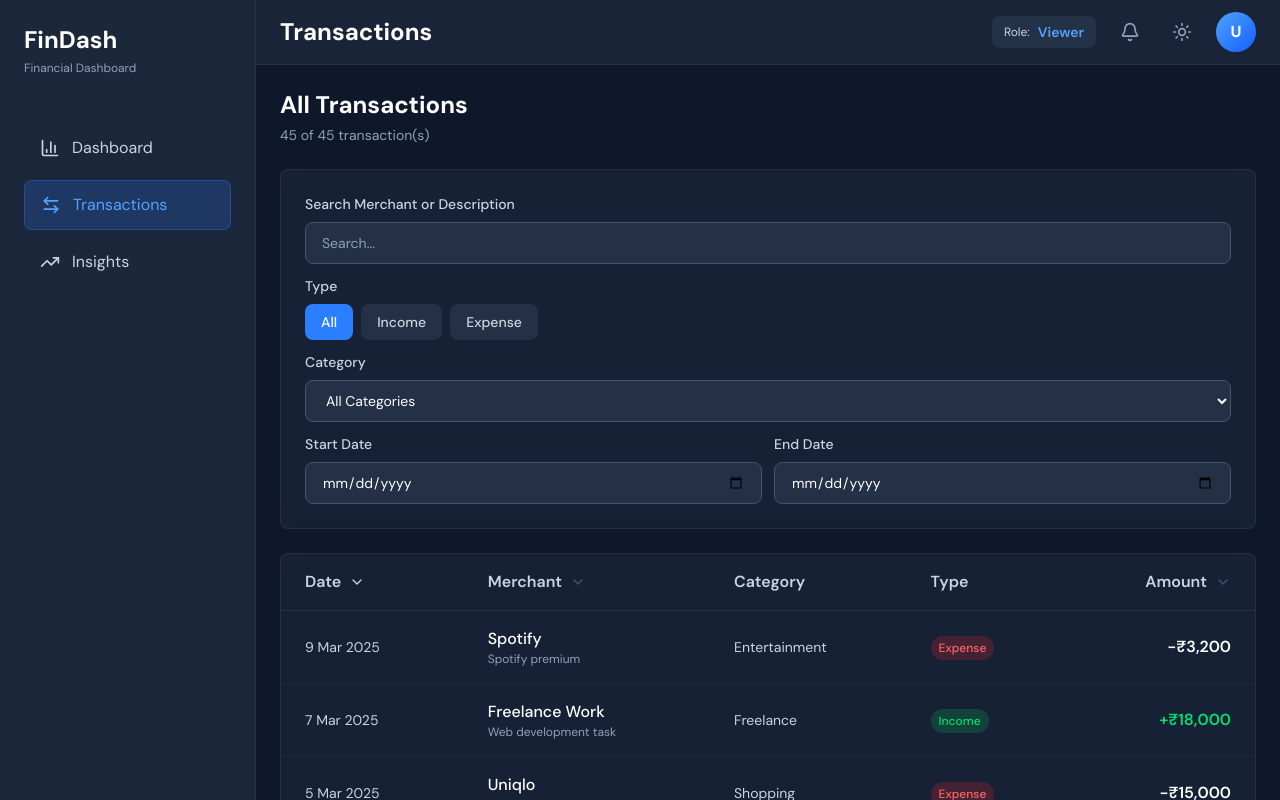
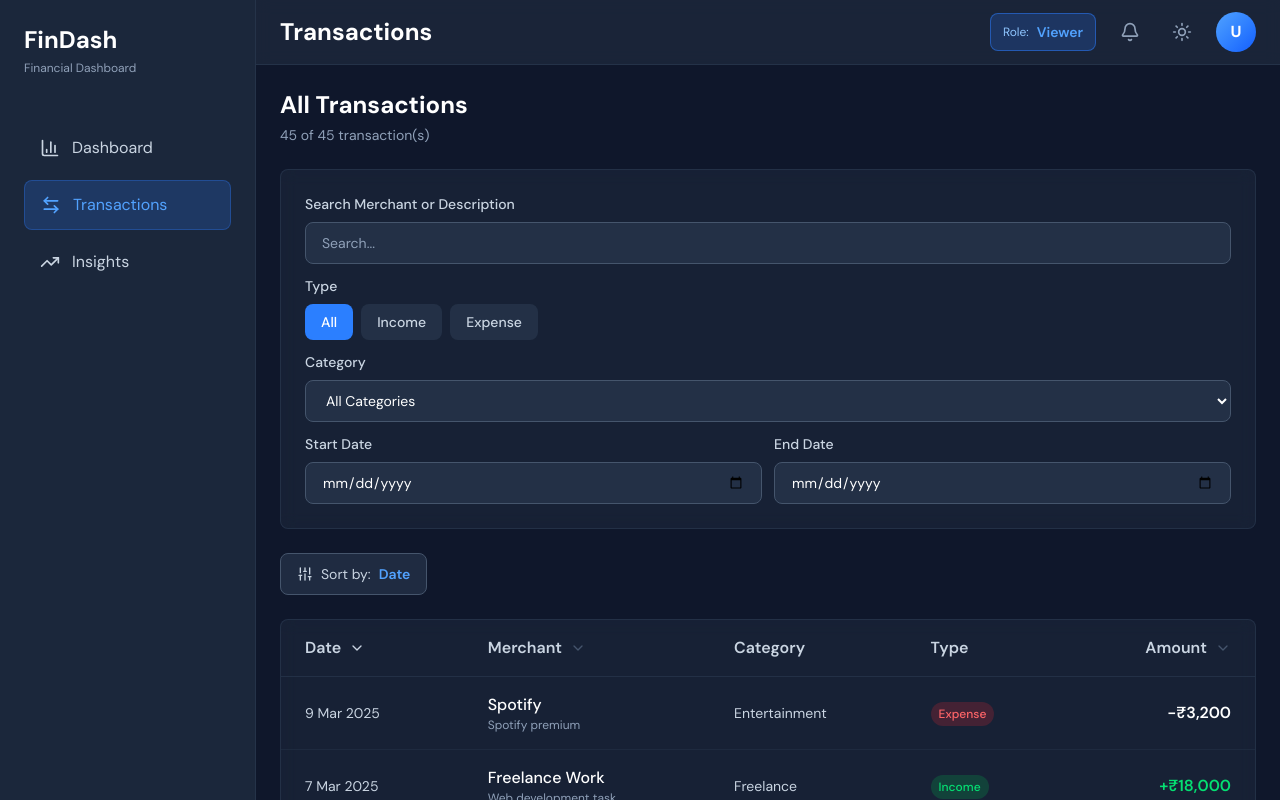
Before and after one commit to Uzair-23/finance-dashboard, a React (Vite) app: page /transactions in a window 1280 px wide. Shown: the top 800 px of the page. Built offline with nearby package versions, Linux system fonts and the light colour scheme.

Commit message:
improved the placing of buttons

```diff
--- a/src/components/layout/Navbar.jsx
+++ b/src/components/layout/Navbar.jsx
@@ -7,7 +7,12 @@ import { useRole } from '../../hooks';
  */
 const Navbar = ({ title = 'Dashboard', onExport }) => {
   const { isDarkMode, toggleDarkMode } = useDarkModeStore();
-  const { currentRole } = useRole();
+  const { currentRole, setRole } = useRole();
+
+  const toggleRole = () => {
+    const newRole = currentRole === 'Admin' ? 'Viewer' : 'Admin';
+    setRole(newRole);
+  };
 
   return (
     <nav className="sticky top-0 z-40 bg-slate-800/80 backdrop-blur border-b border-slate-700/50">
@@ -19,11 +24,15 @@ const Navbar = ({ title = 'Dashboard', onExport }) => {
 
         {/* Actions */}
         <div className="flex items-center gap-2 sm:gap-4 shrink-0">
-          {/* Role Badge */}
-          <div className="hidden sm:flex items-center gap-2 px-3 py-1.5 bg-slate-700/50 rounded-lg">
-            <span className="text-xs font-dm-sans text-slate-300">Role:</span>
+          {/* Role Toggle Button */}
+          <button
+            onClick={toggleRole}
+            className="hidden sm:flex items-center gap-2 px-3 py-2 bg-blue-500/20 hover:bg-blue-500/30 border border-blue-500/50 rounded-lg transition-colors duration-200 group"
+            title="Toggle between Admin and Viewer"
+          >
+            <span className="text-xs font-dm-sans text-blue-300">Role:</span>
             <span className="text-sm font-dm-sans font-semibold text-blue-400">{currentRole}</span>
-          </div>
+          </button>
 
           {/* Export Button (Admin only) */}
           {currentRole === 'Admin' && onExport && (
--- a/src/components/transactions/TransactionTable.jsx
+++ b/src/components/transactions/TransactionTable.jsx
@@ -1,5 +1,4 @@
 import { ChevronUp, ChevronDown, Trash2, Edit2 } from 'lucide-react';
-import { useState } from 'react';
 import Badge from '../common/Badge';
 import Button from '../common/Button';
 import Card from '../common/Card';
@@ -17,9 +16,10 @@ const TransactionTable = ({
   currentPage = 1,
   itemsPerPage = 10,
   onPageChange,
+  sortBy = 'date',
+  sortOrder = 'desc',
+  onSortChange,
 }) => {
-  const [sortBy, setSortBy] = useState('date');
-  const [sortOrder, setSortOrder] = useState('desc');
   const { isAdmin } = useRole();
 
   // Sorting logic
@@ -45,11 +45,12 @@ const TransactionTable = ({
   const totalPages = Math.ceil(sorted.length / itemsPerPage);
 
   const handleSort = (column) => {
-    if (sortBy === column) {
-      setSortOrder(sortOrder === 'asc' ? 'desc' : 'asc');
-    } else {
-      setSortBy(column);
-      setSortOrder('asc');
+    if (onSortChange) {
+      if (sortBy === column) {
+        onSortChange(column, sortOrder === 'asc' ? 'desc' : 'asc');
+      } else {
+        onSortChange(column, 'asc');
+      }
     }
   };
 
--- a/src/pages/Transactions.jsx
+++ b/src/pages/Transactions.jsx
@@ -1,5 +1,5 @@
 import { useState } from 'react';
-import { Plus, Download } from 'lucide-react';
+import { Plus, Download, Sliders } from 'lucide-react';
 import Navbar from '../components/layout/Navbar';
 import TransactionTable from '../components/transactions/TransactionTable';
 import TransactionFilters from '../components/transactions/TransactionFilters';
@@ -18,6 +18,24 @@ const Transactions = () => {
   const { isAdmin } = useRole();
   const [isModalOpen, setIsModalOpen] = useState(false);
   const [currentPage, setCurrentPage] = useState(1);
+  const [sortBy, setSortBy] = useState('date');
+  const [sortOrder, setSortOrder] = useState('desc');
+  const [showSortMenu, setShowSortMenu] = useState(false);
+
+  const sortOptions = [
+    { label: 'Date', value: 'date' },
+    { label: 'Merchant', value: 'merchant' },
+    { label: 'Amount', value: 'amount' },
+    { label: 'Category', value: 'category' },
+    { label: 'Type', value: 'type' },
+  ];
+
+  const handleSortChange = (column, order) => {
+    setSortBy(column);
+    setSortOrder(order);
+    setShowSortMenu(false);
+    setCurrentPage(1); // Reset to first page when sorting changes
+  };
 
   const handleAddClick = () => {
     setSelectedTransaction(null);
@@ -71,7 +89,49 @@ const Transactions = () => {
         {/* Filters */}
         <TransactionFilters transactions={transactions} />
 
-        {/* Table */}
+        {/* Sorting Control */}
+        <div className="relative inline-block w-full sm:w-auto">
+          <button
+            onClick={() => setShowSortMenu(!showSortMenu)}
+            className="flex items-center gap-2 px-4 py-2.5 rounded-lg bg-slate-700/50 text-slate-300 hover:text-white hover:bg-slate-700 border border-slate-600 transition-colors duration-200 font-dm-sans text-sm w-full sm:w-auto"
+          >
+            <Sliders size={16} />
+            Sort by: <span className="font-semibold text-blue-400 capitalize">{sortBy}</span>
+          </button>
+
+          {/* Sort Dropdown Menu */}
+          {showSortMenu && (
+            <>
+              {/* Backdrop */}
+              <div
+                className="fixed inset-0 z-10"
+                onClick={() => setShowSortMenu(false)}
+              />
+              <div className="absolute top-full mt-2 left-0 bg-slate-800 border border-slate-700 rounded-lg shadow-xl z-20 min-w-[200px] sm:min-w-[220px]">
+                <div className="p-2 space-y-1">
+                  {sortOptions.map(option => (
+                    <button
+                      key={option.value}
+                      onClick={() => handleSortChange(option.value, sortBy === option.value && sortOrder === 'asc' ? 'desc' : 'asc')}
+                      className={`w-full text-left px-3 py-2.5 rounded transition-colors font-dm-sans text-sm ${
+                        sortBy === option.value
+                          ? 'bg-blue-500/20 text-blue-400'
+                          : 'text-slate-300 hover:bg-slate-700/50'
+                      }`}
+                    >
+                      <div className="flex items-center justify-between">
+                        <span>{option.label}</span>
+                        {sortBy === option.value && (
+                          <span className="text-xs font-semibold">{sortOrder === 'asc' ? '↑' : '↓'}</span>
+                        )}
+                      </div>
+                    </button>
+                  ))}
+                </div>
+              </div>
+            </>
+          )}
+        </div>
         <TransactionTable
           transactions={filteredTransactions}
           onEdit={handleEdit}
@@ -80,6 +140,9 @@ const Transactions = () => {
           currentPage={currentPage}
           onPageChange={setCurrentPage}
           itemsPerPage={10}
+          sortBy={sortBy}
+          sortOrder={sortOrder}
+          onSortChange={handleSortChange}
         />
       </div>
 
```
